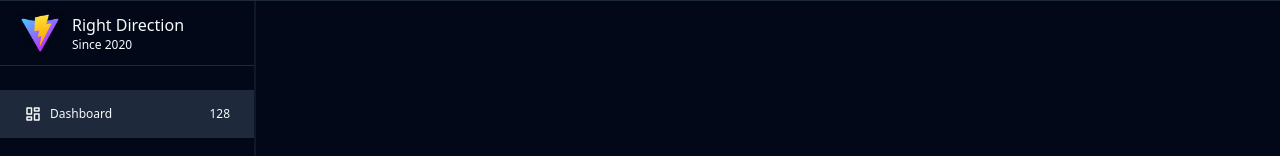
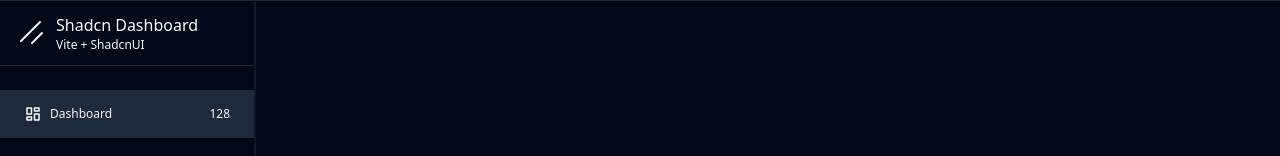
Before and after one commit to satnaing/shadcn-admin, a React (Vite) app: page / in a window 1280 px wide. Shown: the top 156 px of the page. Built offline with nearby package versions, Linux system fonts and the light colour scheme.

Commit message:
refactor: update sidebar logo and title

```diff
--- a/src/components/sidebar.tsx
+++ b/src/components/sidebar.tsx
@@ -2,7 +2,6 @@ import Nav from './nav'
 import { TooltipProvider } from './ui/tooltip'
 import { cn } from '@/lib/utils'
 import { Separator } from './ui/separator'
-import FaryLogo from '@/assets/vite.png'
 import { Button } from './ui/button'
 import { sidelinks } from '@/data/sidelinks'
 import { IconChevronsLeft } from '@tabler/icons-react'
@@ -26,16 +25,41 @@ export default function Sidebar({
     >
       <TooltipProvider delayDuration={0}>
         <div className='px-4 py-2 flex gap-2 h-16 items-center'>
-          <img
-            src={FaryLogo}
-            alt='Logo'
-            className={`transition-all ${isCollapsed ? 'h-6 w-6' : 'h-12 w-12'}`}
-          />
+          <svg
+            xmlns='http://www.w3.org/2000/svg'
+            viewBox='0 0 256 256'
+            className={`transition-all ${isCollapsed ? 'h-6 w-6' : 'h-8 w-8'}`}
+          >
+            <rect width='256' height='256' fill='none'></rect>
+            <line
+              x1='208'
+              y1='128'
+              x2='128'
+              y2='208'
+              fill='none'
+              stroke='currentColor'
+              strokeLinecap='round'
+              strokeLinejoin='round'
+              strokeWidth='16'
+            ></line>
+            <line
+              x1='192'
+              y1='40'
+              x2='40'
+              y2='192'
+              fill='none'
+              stroke='currentColor'
+              strokeLinecap='round'
+              strokeLinejoin='round'
+              strokeWidth='16'
+            ></line>
+            <span className='sr-only'>Website Name</span>
+          </svg>
           <div
             className={`flex flex-col justify-end truncate ${isCollapsed ? 'w-0 invisible' : 'w-auto visible'}`}
           >
-            <span className='font-medium'>Right Direction</span>
-            <span className='text-xs'>Since 2020</span>
+            <span className='font-medium'>Shadcn Dashboard</span>
+            <span className='text-xs'>Vite + ShadcnUI</span>
           </div>
         </div>
         <Separator className='mb-4' />
```
Also changed, not shown: src/assets/vite.png (deleted).
